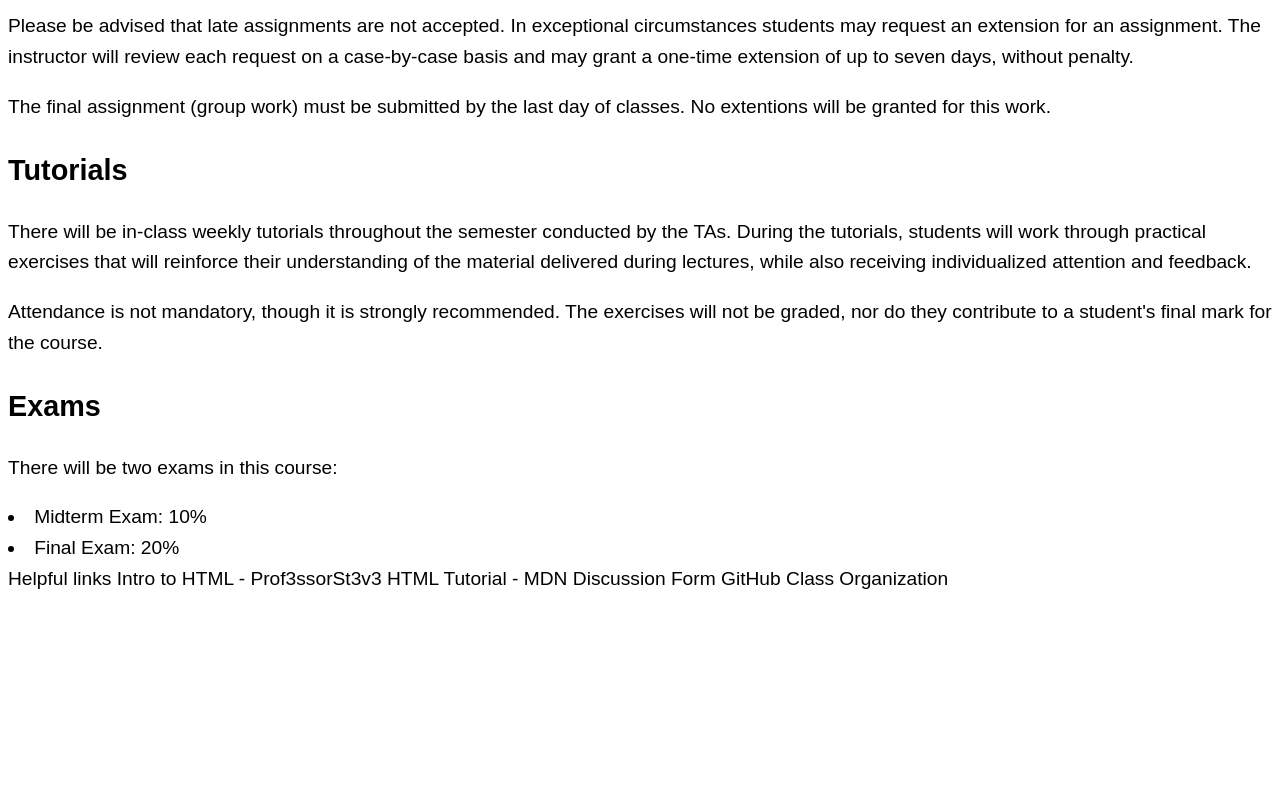
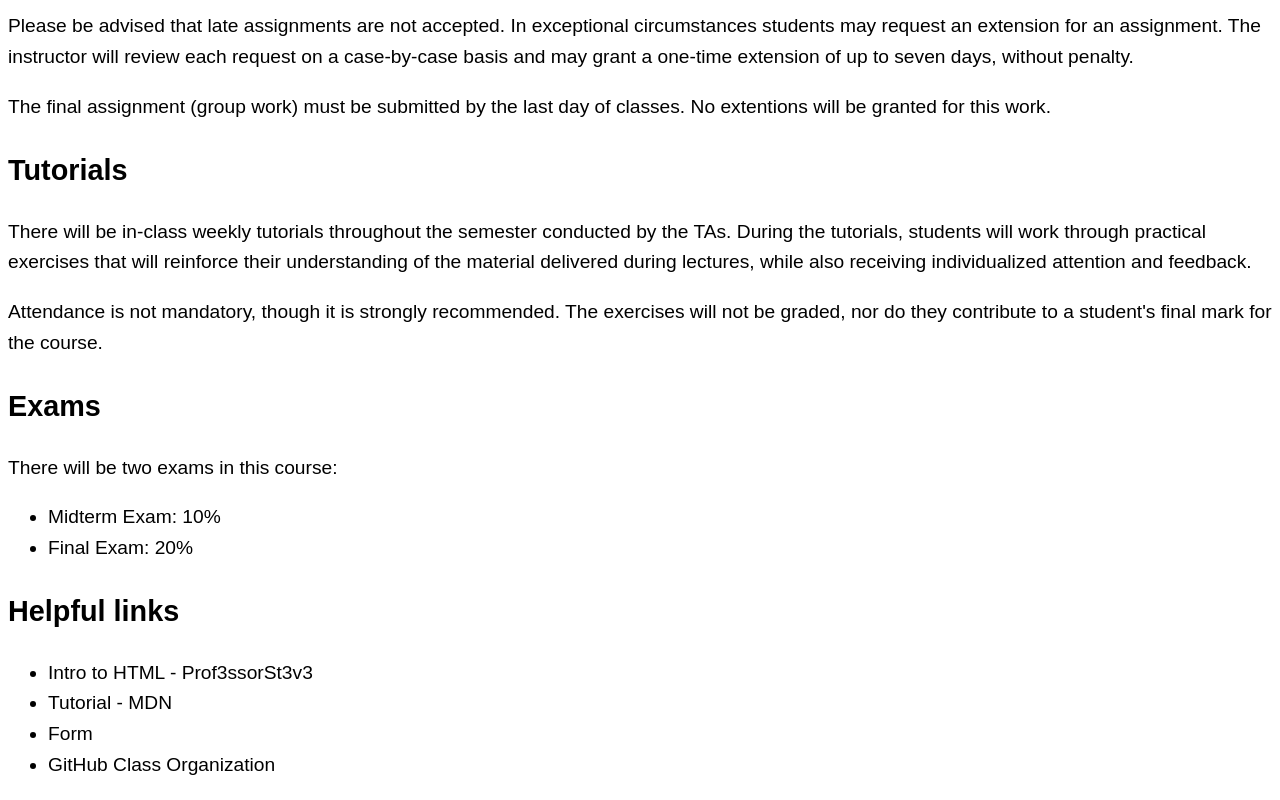
Before and after one commit to irm1005-itec1005-fall-2023/tutorial-exercise-01-morganpaiine, a plain HTML site: page index.html in a window 1280 px wide. Shown: the part 723-1523 px from the top of the page. Before the commit the page ends 1326 px from the top, so only its background shows below. Drawn offline with Linux system fonts and the light colour scheme.

Commit message:
7/8 of tut.

```diff
--- a/index.html
+++ b/index.html
@@ -111,27 +111,30 @@
 
     <!-- Below are two list items -->
     <!-- list item -->
+    <ul>
     <li>Midterm Exam: 10%</li>
     <!-- list item -->
     <li>Final Exam: 20%</li>
+    </ul>
     <!-- End of the ul -->
 
     <!-- h2 -->
-    Helpful links
+   <h2> Helpful links</h2>
 
     <!-- Below are four list items -->
     <!-- a href="href="https://www.youtube.com/watch?v=KUmuiqV1xME&list=PLyuRouwmQCjncCz8JChyPNRBvm2ONGYa2"  -->
-    Intro to HTML - Prof3ssorSt3v3
+    <ul>
+      <li>Intro to HTML - Prof3ssorSt3v3</li>
 
     <!-- a href="https://developer.mozilla.org/en-US/docs/Learn/"HTML -->
-    HTML Tutorial - MDN
+      <li>Tutorial - MDN</li>
 
     <!-- a href="https://github.com/orgs/irm1005-itec1005-fall-2023/discussions" -->
-    Discussion Form
+      <li>Form</li>
 
     <!-- a href="https://github.com/irm1005-itec1005-fall-2023" -->
-    GitHub Class Organization
-
+      <li>GitHub Class Organization</li>
+    </ul>
     <!-- End of the ul -->
   </body>
 </html>
```
